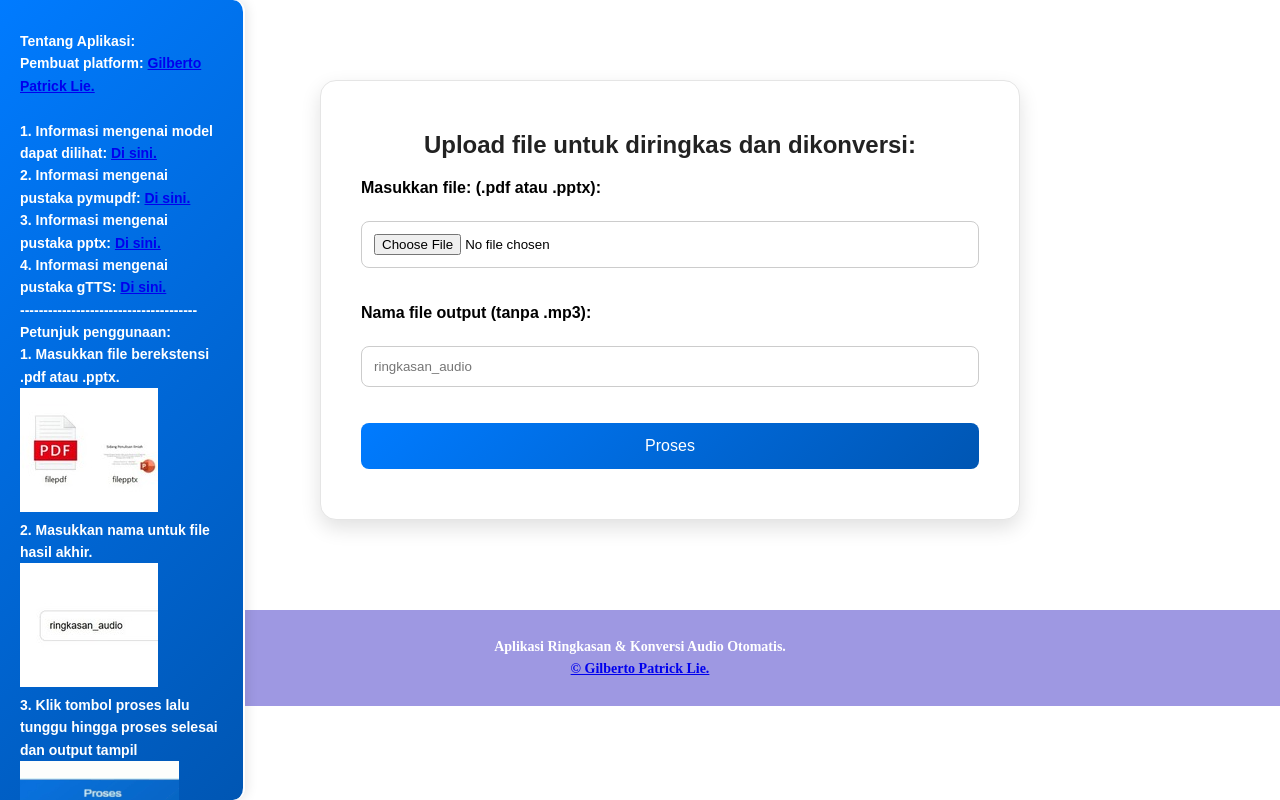
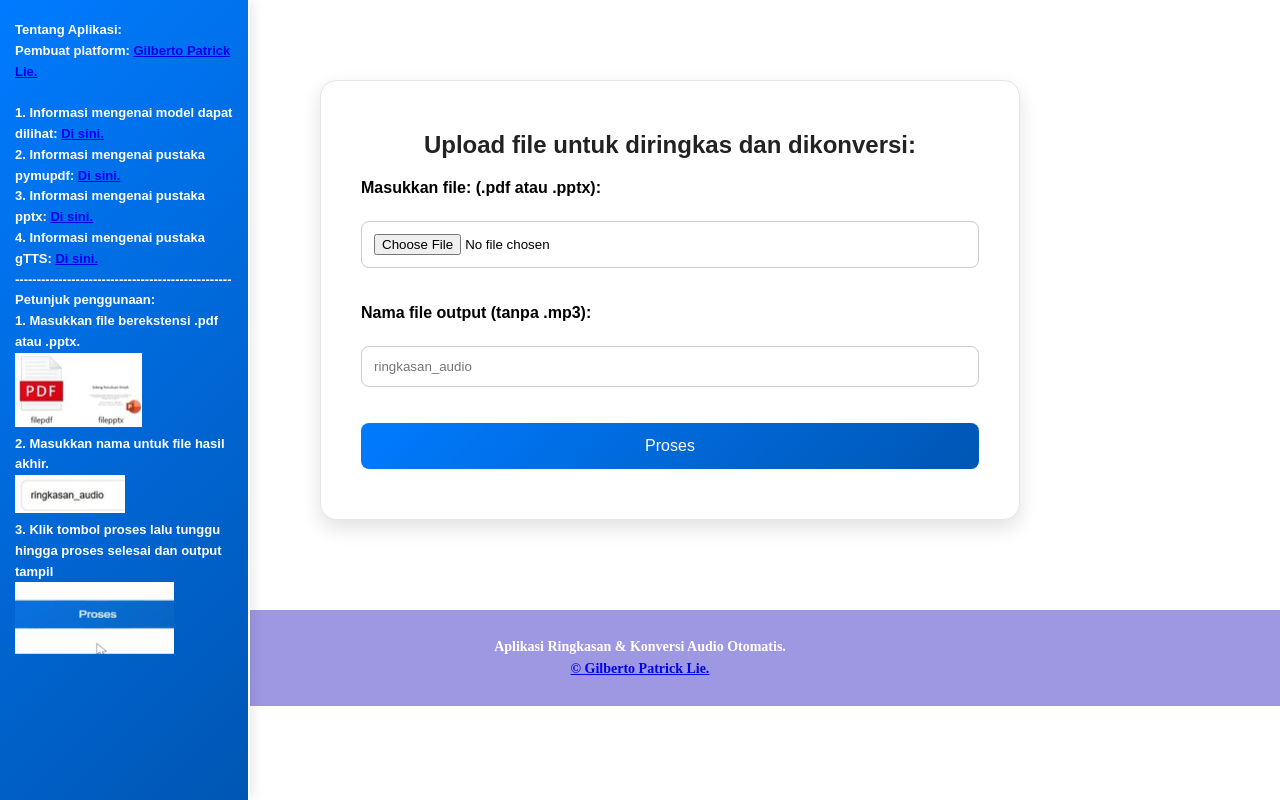
Before and after one commit to gilbertopatricklie/aplikasi-pi, a Flask app: page / in a window 1280 px wide. Run offline with Flask 3, Linux system fonts and the light colour scheme.

Commit message:
resized image and gif

```diff
--- a/static/style.css
+++ b/static/style.css
@@ -21,17 +21,17 @@
     top: 0;
     left: 0;
     height: 100vh;
-    width: 245px;
+    width: 250px;
     background: linear-gradient(135deg, #007BFF, #0056b3);
-    padding: 30px 20px;
+    padding: 20px 15px;
     box-shadow: 2px 0 12px rgba(0, 0, 0, 0.1);
     border-right: 2px solid #ffffff;
-    font-size: 14px;
+    font-size: 13px;
     font-weight: bold;
     line-height: 1.6;
     overflow-y: auto;
     color: #ffffff;
-    border-radius: 0 12px 12px 0;
+    /* border-radius: 0 12px 12px 0; */
 }
 
 .container {
--- a/templates/index.html
+++ b/templates/index.html
@@ -13,12 +13,12 @@
             <p>2. Informasi mengenai pustaka pymupdf: <a href="https://pymupdf.readthedocs.io/en/latest/" target="_blank">Di sini.</a></p>
             <p>3. Informasi mengenai pustaka pptx: <a href="https://python-pptx.readthedocs.io/en/latest/" target="_blank">Di sini.</a></p>
             <p>4. Informasi mengenai pustaka gTTS: <a href="https://pypi.org/project/gTTS/" target="_blank">Di sini.</a></p>
-            <p>--------------------------------------</p>
+            <p>--------------------------------------------------</p>
             <p>Petunjuk penggunaan:</p>
             <p>1. Masukkan file berekstensi .pdf atau .pptx.</p>
-            <img src="../static/media/pdfpptx.jpeg">
+            <img src="../static/media/pptxpdf.jpeg">
             <p>2. Masukkan nama untuk file hasil akhir.</p>
-            <img src="../static/media/filenames.jpeg">
+            <img src="../static/media/namafile.jpeg">
             <p>3. Klik tombol proses lalu tunggu hingga proses selesai dan output tampil</p>
             <img src="../static/media/klikgif.gif">
         </div>
```
Also changed, not shown: static/media/filenames.jpeg (deleted), static/media/namafile.jpeg (added), static/media/pdfpptx.jpeg (deleted), static/media/pptxpdf.jpeg (added).
